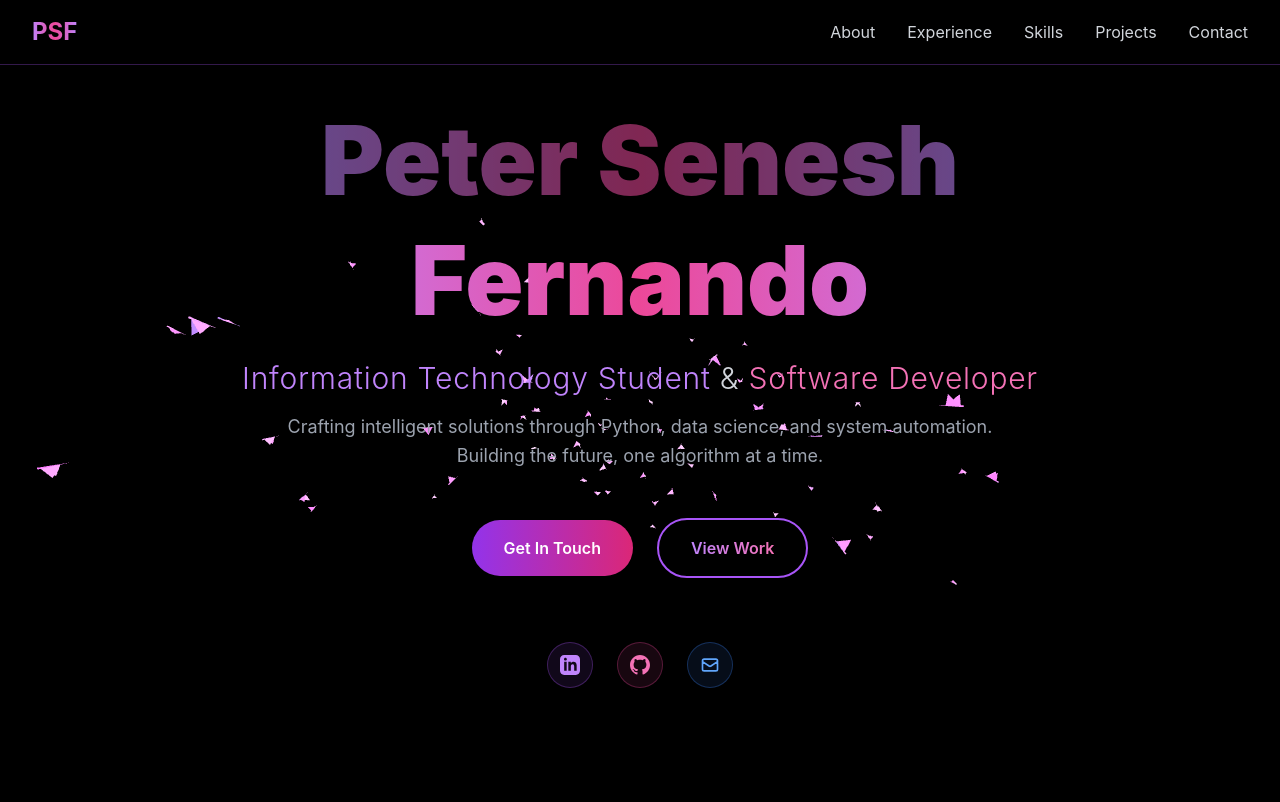
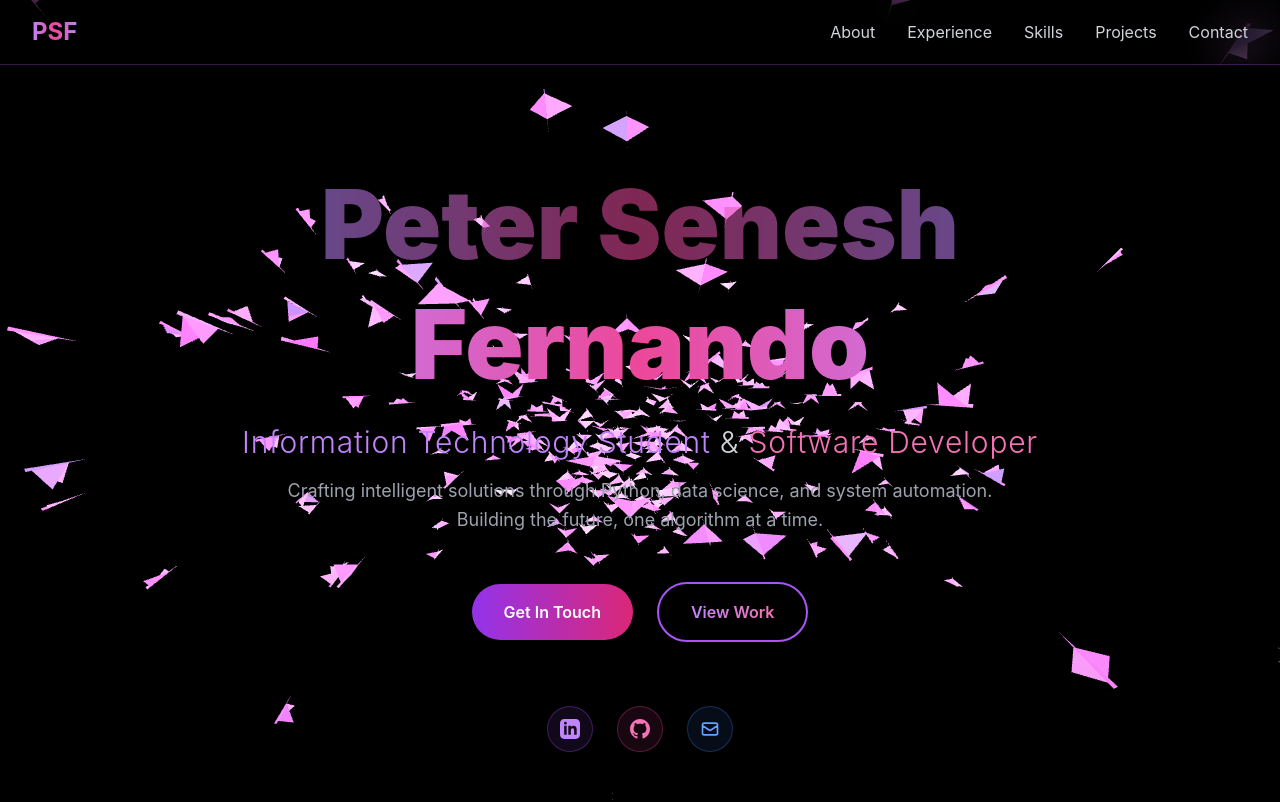
Before and after one commit to senesh2006/senesh2006.github.io, a plain HTML site: page index.html in a window 1280 px wide. Shown: the top 802 px of the page. Drawn offline with nearby package versions, Linux system fonts and the light colour scheme; animation ran at ten frames a second.

Commit message:
Update index.html

```diff
--- a/index.html
+++ b/index.html
@@ -89,7 +89,7 @@
         </nav>
 
         <!-- Hero Section -->
-        <section class="min-h-screen flex items-center justify-center px-4 sm:px-6 lg:px-8">
+        <section class="min-h-screen flex items-center justify-center px-4 sm:px-6 lg:px-8 pt-32">
             <div class="max-w-6xl mx-auto text-center">
                 <div class="mb-8">
                     <h1 class="text-6xl sm:text-8xl font-black mb-6">
@@ -436,13 +436,13 @@
                 color1: 0xa855f7,
                 color2: 0xec4899,
                 colorMode: 'variance',
-                birdSize: 0.8,
-                wingSpan: 20,
+                birdSize: 1.5,
+                wingSpan: 30,
                 speedLimit: 3,
                 separation: 20,
                 alignment: 20,
                 cohesion: 20,
-                quantity: 3
+                quantity: 4
             });
         }
     </script>
```
